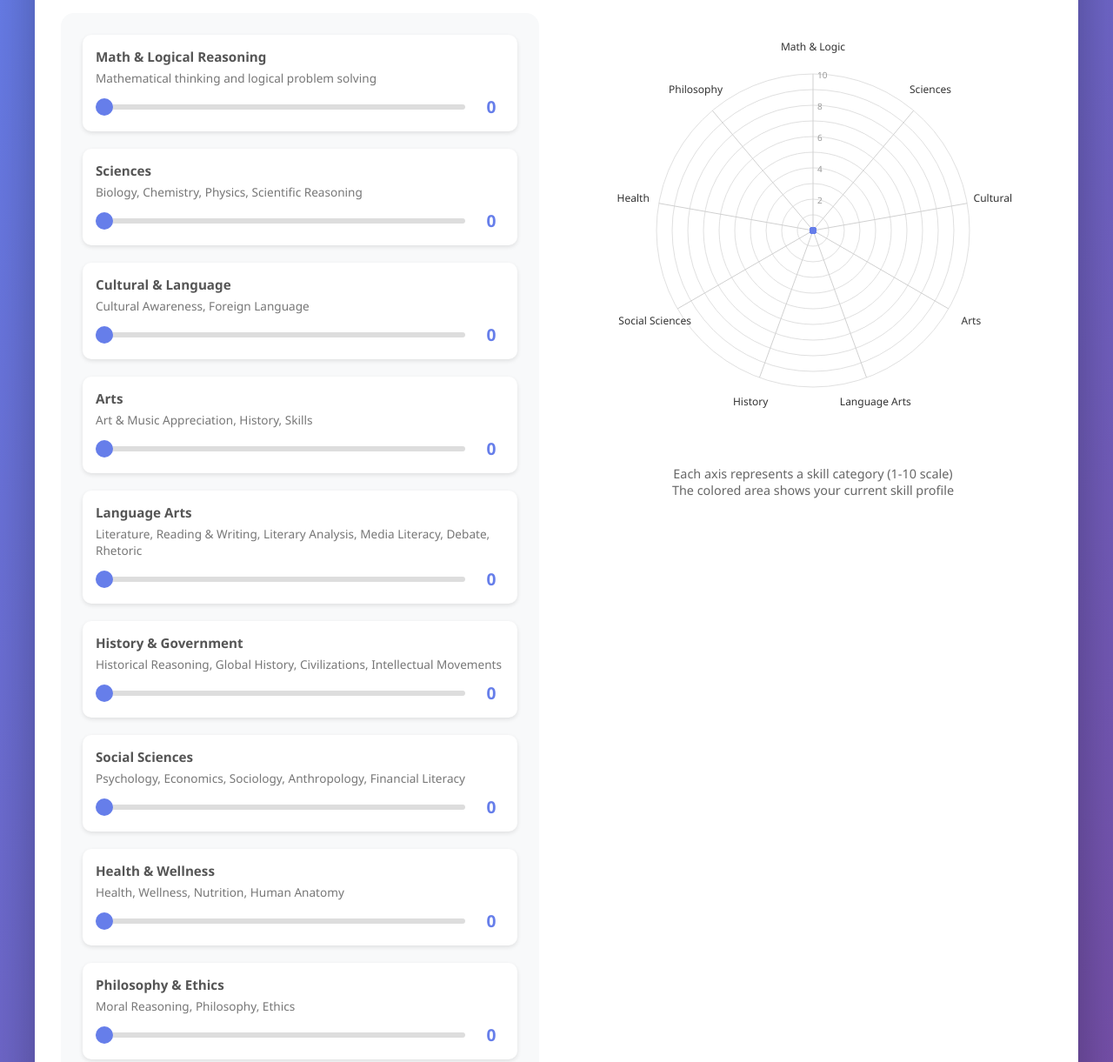
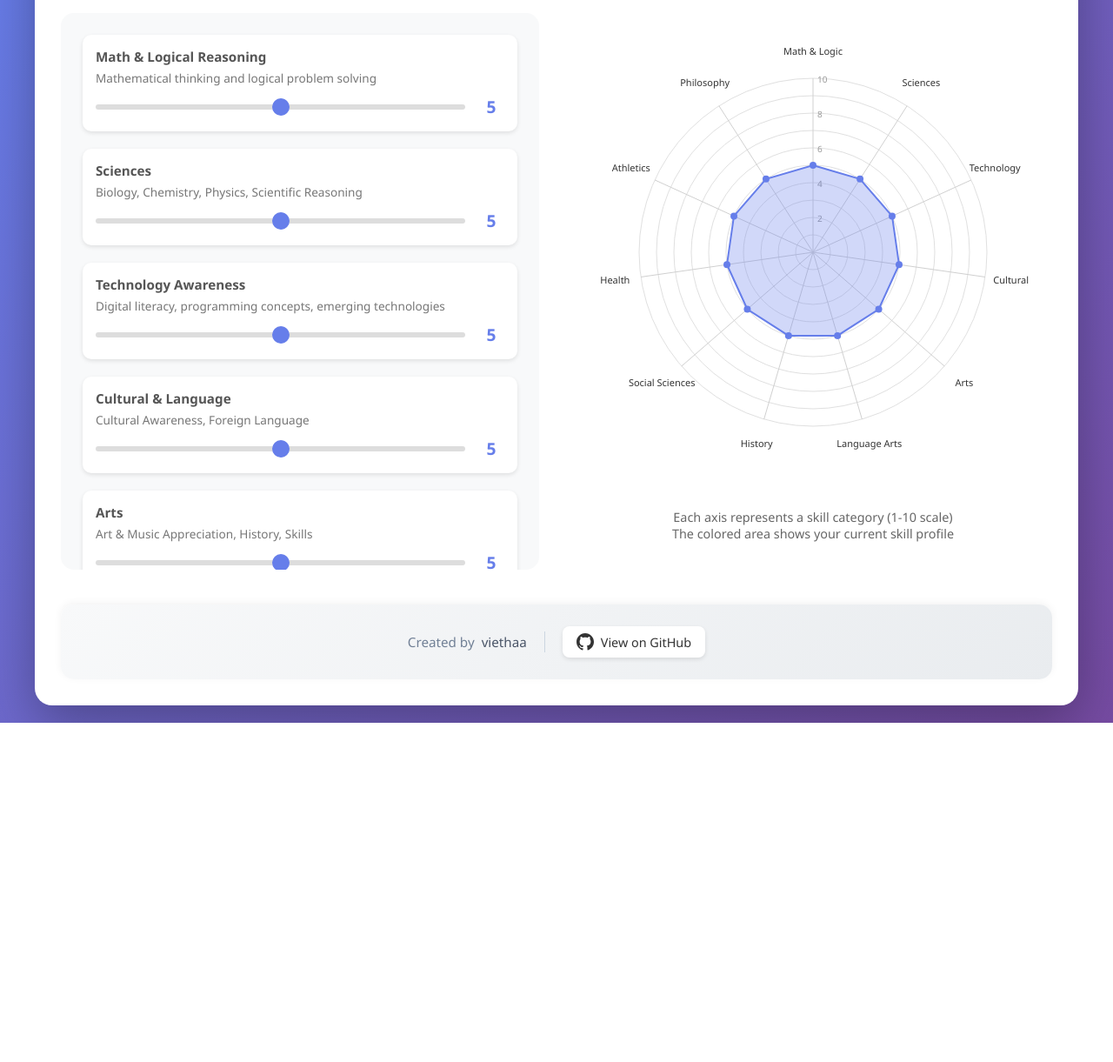
Before and after one commit to viethaa/skills-assesment-radar, a plain HTML site: page index.html in a window 1280 px wide. Shown: the part 120-1341 px from the top of the page at 87% size. After the commit the page ends 951 px from the top, so only its background shows below. Drawn offline with Linux system fonts and the light colour scheme.

Commit message:
Update index.html

```diff
--- a/index.html
+++ b/index.html
@@ -45,6 +45,26 @@
             background: #f8f9fa;
             padding: 25px;
             border-radius: 15px;
+            max-height: 80vh;
+            overflow-y: auto;
+        }
+
+        .input-section::-webkit-scrollbar {
+            width: 8px;
+        }
+
+        .input-section::-webkit-scrollbar-track {
+            background: #f1f1f1;
+            border-radius: 10px;
+        }
+
+        .input-section::-webkit-scrollbar-thumb {
+            background: #667eea;
+            border-radius: 10px;
+        }
+
+        .input-section::-webkit-scrollbar-thumb:hover {
+            background: #764ba2;
         }
 
         .input-group {
@@ -120,7 +140,7 @@
 
         #radarChart {
             width: 100%;
-            max-width: 500px;
+            max-width: 550px;
             height: auto;
         }
 
@@ -152,35 +172,70 @@
 
         .footer {
             margin-top: 40px;
-            padding: 20px;
-            text-align: center;
-            color: #666;
-            font-size: 0.9em;
-        }
-
-        .footer a {
-            color: #667eea;
-            text-decoration: none;
-            margin-left: 10px;
-            transition: opacity 0.3s;
-        }
-
-        .footer a:hover {
-            opacity: 0.7;
-        }
-
-        .github-icon {
-            width: 24px;
-            height: 24px;
-            vertical-align: middle;
-            margin-left: 8px;
+            padding: 25px;
+            background: linear-gradient(135deg, #f8f9fa 0%, #e9ecef 100%);
+            border-radius: 15px;
+            box-shadow: 0 -2px 10px rgba(0,0,0,0.05);
         }
 
         .footer-content {
             display: flex;
             align-items: center;
             justify-content: center;
-            gap: 15px;
+            gap: 20px;
+        }
+
+        .footer-divider {
+            width: 1px;
+            height: 24px;
+            background: #cbd5e0;
+        }
+
+        .footer-author {
+            display: flex;
+            align-items: center;
+            gap: 8px;
+            font-size: 0.95em;
+            color: #4a5568;
+            font-weight: 500;
+        }
+
+        .footer-author::before {
+            content: "Created by";
+            color: #718096;
+            font-weight: 400;
+        }
+
+        .github-link {
+            display: flex;
+            align-items: center;
+            gap: 8px;
+            padding: 8px 16px;
+            background: white;
+            border-radius: 8px;
+            color: #333;
+            text-decoration: none;
+            font-size: 0.9em;
+            font-weight: 500;
+            transition: all 0.3s ease;
+            box-shadow: 0 2px 5px rgba(0,0,0,0.1);
+        }
+
+        .github-link:hover {
+            transform: translateY(-2px);
+            box-shadow: 0 4px 12px rgba(102, 126, 234, 0.3);
+            background: linear-gradient(135deg, #667eea 0%, #764ba2 100%);
+            color: white;
+        }
+
+        .github-icon {
+            width: 20px;
+            height: 20px;
+            transition: transform 0.3s;
+        }
+
+        .github-link:hover .github-icon {
+            transform: rotate(360deg);
         }
 
         @media (max-width: 768px) {
@@ -190,6 +245,15 @@
 
             h1 {
                 font-size: 1.8em;
+            }
+
+            .footer-content {
+                flex-direction: column;
+            }
+
+            .footer-divider {
+                width: 40px;
+                height: 1px;
             }
         }
     </style>
@@ -204,8 +268,8 @@
                     <label>Math & Logical Reasoning</label>
                     <div class="description">Mathematical thinking and logical problem solving</div>
                     <div class="score-input">
-                        <input type="range" id="math" min="0" max="10" value="0">
-                        <span class="score-display" id="math-score">0</span>
+                        <input type="range" id="math" min="0" max="10" value="5">
+                        <span class="score-display" id="math-score">5</span>
                     </div>
                 </div>
 
@@ -213,8 +277,17 @@
                     <label>Sciences</label>
                     <div class="description">Biology, Chemistry, Physics, Scientific Reasoning</div>
                     <div class="score-input">
-                        <input type="range" id="science" min="0" max="10" value="0">
-                        <span class="score-display" id="science-score">0</span>
+                        <input type="range" id="science" min="0" max="10" value="5">
+                        <span class="score-display" id="science-score">5</span>
+                    </div>
+                </div>
+
+                <div class="input-group">
+                    <label>Technology Awareness</label>
+                    <div class="description">Digital literacy, programming concepts, emerging technologies</div>
+                    <div class="score-input">
+                        <input type="range" id="technology" min="0" max="10" value="5">
+                        <span class="score-display" id="technology-score">5</span>
                     </div>
                 </div>
 
@@ -222,8 +295,8 @@
                     <label>Cultural & Language</label>
                     <div class="description">Cultural Awareness, Foreign Language</div>
                     <div class="score-input">
-                        <input type="range" id="cultural" min="0" max="10" value="0">
-                        <span class="score-display" id="cultural-score">0</span>
+                        <input type="range" id="cultural" min="0" max="10" value="5">
+                        <span class="score-display" id="cultural-score">5</span>
                     </div>
                 </div>
 
@@ -231,8 +304,8 @@
                     <label>Arts</label>
                     <div class="description">Art & Music Appreciation, History, Skills</div>
                     <div class="score-input">
-                        <input type="range" id="arts" min="0" max="10" value="0">
-                        <span class="score-display" id="arts-score">0</span>
+                        <input type="range" id="arts" min="0" max="10" value="5">
+                        <span class="score-display" id="arts-score">5</span>
                     </div>
                 </div>
 
@@ -240,8 +313,8 @@
                     <label>Language Arts</label>
                     <div class="description">Literature, Reading & Writing, Literary Analysis, Media Literacy, Debate, Rhetoric</div>
                     <div class="score-input">
-                        <input type="range" id="language" min="0" max="10" value="0">
-                        <span class="score-display" id="language-score">0</span>
+                        <input type="range" id="language" min="0" max="10" value="5">
+                        <span class="score-display" id="language-score">5</span>
                     </div>
                 </div>
 
@@ -249,8 +322,8 @@
                     <label>History & Government</label>
                     <div class="description">Historical Reasoning, Global History, Civilizations, Intellectual Movements</div>
                     <div class="score-input">
-                        <input type="range" id="history" min="0" max="10" value="0">
-                        <span class="score-display" id="history-score">0</span>
+                        <input type="range" id="history" min="0" max="10" value="5">
+                        <span class="score-display" id="history-score">5</span>
                     </div>
                 </div>
 
@@ -258,8 +331,8 @@
                     <label>Social Sciences</label>
                     <div class="description">Psychology, Economics, Sociology, Anthropology, Financial Literacy</div>
                     <div class="score-input">
-                        <input type="range" id="social" min="0" max="10" value="0">
-                        <span class="score-display" id="social-score">0</span>
+                        <input type="range" id="social" min="0" max="10" value="5">
+                        <span class="score-display" id="social-score">5</span>
                     </div>
                 </div>
 
@@ -267,8 +340,17 @@
                     <label>Health & Wellness</label>
                     <div class="description">Health, Wellness, Nutrition, Human Anatomy</div>
                     <div class="score-input">
-                        <input type="range" id="health" min="0" max="10" value="0">
-                        <span class="score-display" id="health-score">0</span>
+                        <input type="range" id="health" min="0" max="10" value="5">
+                        <span class="score-display" id="health-score">5</span>
+                    </div>
+                </div>
+
+                <div class="input-group">
+                    <label>Athletics</label>
+                    <div class="description">Physical fitness, sports skills, coordination, endurance</div>
+                    <div class="score-input">
+                        <input type="range" id="athletics" min="0" max="10" value="5">
+                        <span class="score-display" id="athletics-score">5</span>
                     </div>
                 </div>
 
@@ -276,8 +358,8 @@
                     <label>Philosophy & Ethics</label>
                     <div class="description">Moral Reasoning, Philosophy, Ethics</div>
                     <div class="score-input">
-                        <input type="range" id="philosophy" min="0" max="10" value="0">
-                        <span class="score-display" id="philosophy-score">0</span>
+                        <input type="range" id="philosophy" min="0" max="10" value="5">
+                        <span class="score-display" id="philosophy-score">5</span>
                     </div>
                 </div>
 
@@ -285,7 +367,7 @@
             </div>
 
             <div class="chart-section">
-                <svg id="radarChart" viewBox="0 0 500 500">
+                <svg id="radarChart" viewBox="0 0 550 550">
                     <!-- Chart will be drawn here -->
                 </svg>
                 <div class="legend">
@@ -297,11 +379,13 @@
 
         <div class="footer">
             <div class="footer-content">
-                <span>viethaa</span>
-                <a href="https://github.com/viethaa/skills_assesment_radar" target="_blank" rel="noopener noreferrer">
+                <div class="footer-author">viethaa</div>
+                <div class="footer-divider"></div>
+                <a href="https://github.com/viethaa/skills_assesment_radar" target="_blank" rel="noopener noreferrer" class="github-link">
                     <svg class="github-icon" viewBox="0 0 24 24" fill="currentColor">
                         <path d="M12 0c-6.626 0-12 5.373-12 12 0 5.302 3.438 9.8 8.207 11.387.599.111.793-.261.793-.577v-2.234c-3.338.726-4.033-1.416-4.033-1.416-.546-1.387-1.333-1.756-1.333-1.756-1.089-.745.083-.729.083-.729 1.205.084 1.839 1.237 1.839 1.237 1.07 1.834 2.807 1.304 3.492.997.107-.775.418-1.305.762-1.604-2.665-.305-5.467-1.334-5.467-5.931 0-1.311.469-2.381 1.236-3.221-.124-.303-.535-1.524.117-3.176 0 0 1.008-.322 3.301 1.23.957-.266 1.983-.399 3.003-.404 1.02.005 2.047.138 3.006.404 2.291-1.552 3.297-1.23 3.297-1.23.653 1.653.242 2.874.118 3.176.77.84 1.235 1.911 1.235 3.221 0 4.609-2.807 5.624-5.479 5.921.43.372.823 1.102.823 2.222v3.293c0 .319.192.694.801.576 4.765-1.589 8.199-6.086 8.199-11.386 0-6.627-5.373-12-12-12z"/>
                     </svg>
+                    <span>View on GitHub</span>
                 </a>
             </div>
         </div>
@@ -311,18 +395,20 @@
         const categories = [
             { id: 'math', label: 'Math & Logic' },
             { id: 'science', label: 'Sciences' },
+            { id: 'technology', label: 'Technology' },
             { id: 'cultural', label: 'Cultural' },
             { id: 'arts', label: 'Arts' },
             { id: 'language', label: 'Language Arts' },
             { id: 'history', label: 'History' },
             { id: 'social', label: 'Social Sciences' },
             { id: 'health', label: 'Health' },
+            { id: 'athletics', label: 'Athletics' },
             { id: 'philosophy', label: 'Philosophy' }
         ];
 
-        const centerX = 250;
-        const centerY = 250;
-        const radius = 180;
+        const centerX = 275;
+        const centerY = 275;
+        const radius = 200;
         const levels = 10;
 
         // Update score display when slider changes
@@ -389,7 +475,7 @@
                 const text = document.createElementNS('http://www.w3.org/2000/svg', 'text');
                 text.setAttribute('x', labelX);
                 text.setAttribute('y', labelY);
-                text.setAttribute('font-size', '12');
+                text.setAttribute('font-size', '11');
                 text.setAttribute('fill', '#333');
                 text.setAttribute('text-anchor', 'middle');
                 text.setAttribute('dominant-baseline', 'middle');
```
